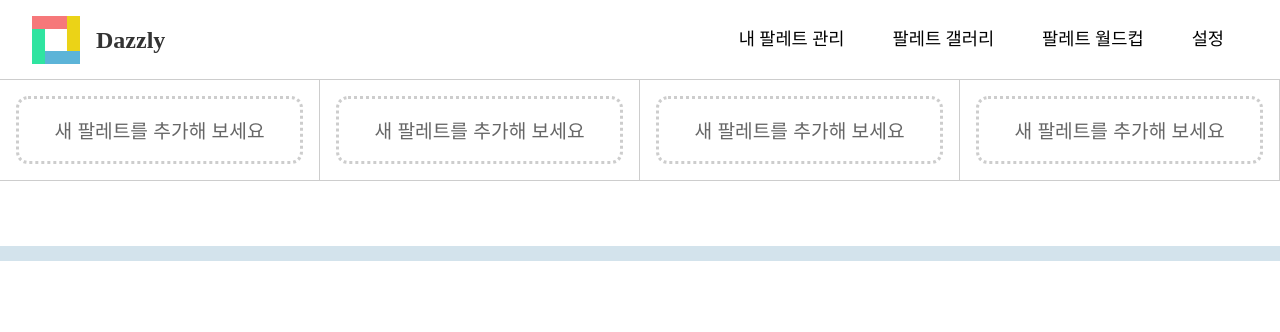
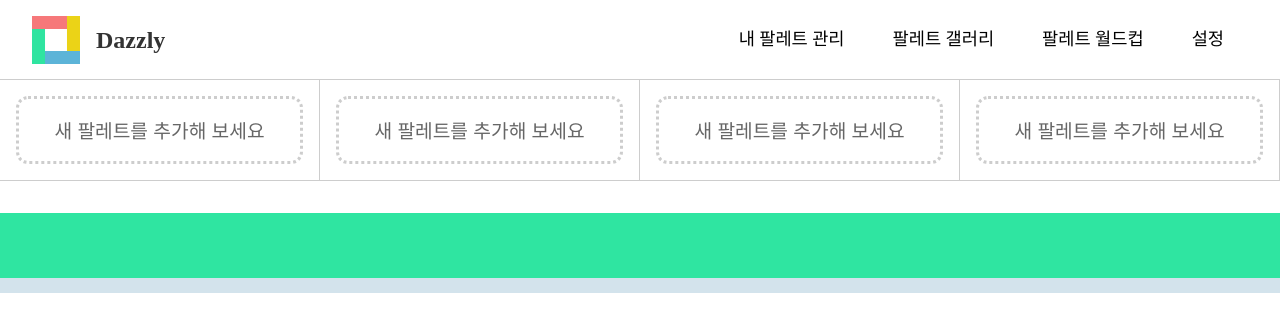
Before and after one commit to C17AN/dazzly, a React (Create React App) app: page / in a window 1280 px wide. Shown: the top 332 px of the page. Built offline with nearby package versions, Linux system fonts and the light colour scheme; a web font is replaced by a local one.

Commit message:
feat: 서브페이지 컴포넌트 추가

```diff
--- a/src/components/Footer.tsx
+++ b/src/components/Footer.tsx
@@ -9,6 +9,8 @@ const Footer = (props: Props) => {
 
 const Container = styled.div`
   height: 80px;
+  margin-top: 2rem;
+  background-color: #2fe5a1;
   border-bottom: 15px solid #d3e3ec;
 `;
 
--- a/src/components/Palette.tsx
+++ b/src/components/Palette.tsx
@@ -55,7 +55,7 @@ const PaletteConfig = styled.div`
   padding: 1rem;
   border-radius: 12px;
   background-color: rgba(255, 255, 255, 0.1);
-  box-shadow: 10px 20px 50px rgb(0 0 0 / 50%);
+  box-shadow: 10px 10px 15px 3px rgb(0 0 0 / 30%);
   backdrop-filter: blur(5px);
 
   label {
--- a/src/pages/home.tsx
+++ b/src/pages/home.tsx
@@ -1,7 +1,7 @@
 import React from "react";
 
-const home = () => {
+const Home = () => {
   return <div></div>;
 };
 
-export default home;
+export default Home;
```
Also changed, not shown: src/pages/Gallery.tsx (added, +9 -0 lines), src/pages/Settings.tsx (added, +9 -0 lines), src/pages/WorldCup.tsx (added, +9 -0 lines).
